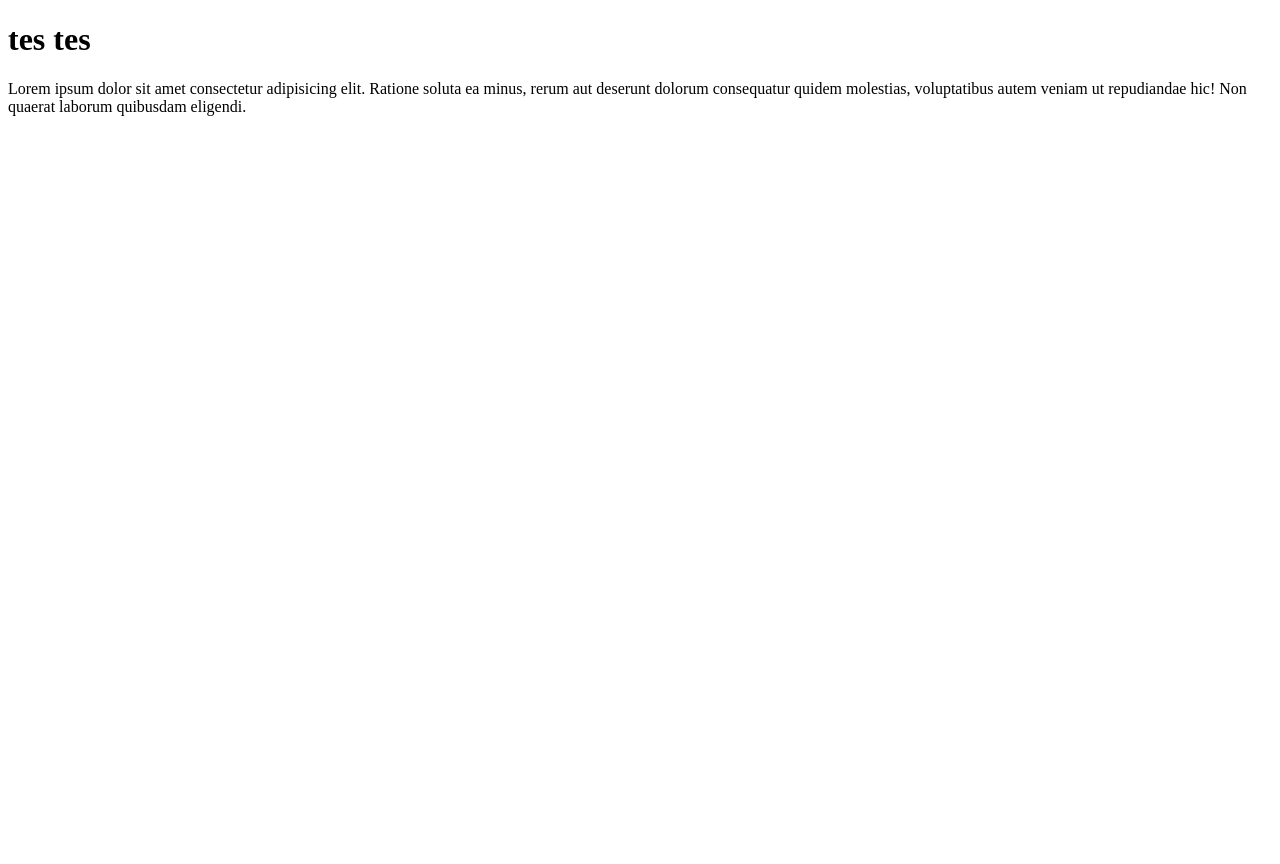
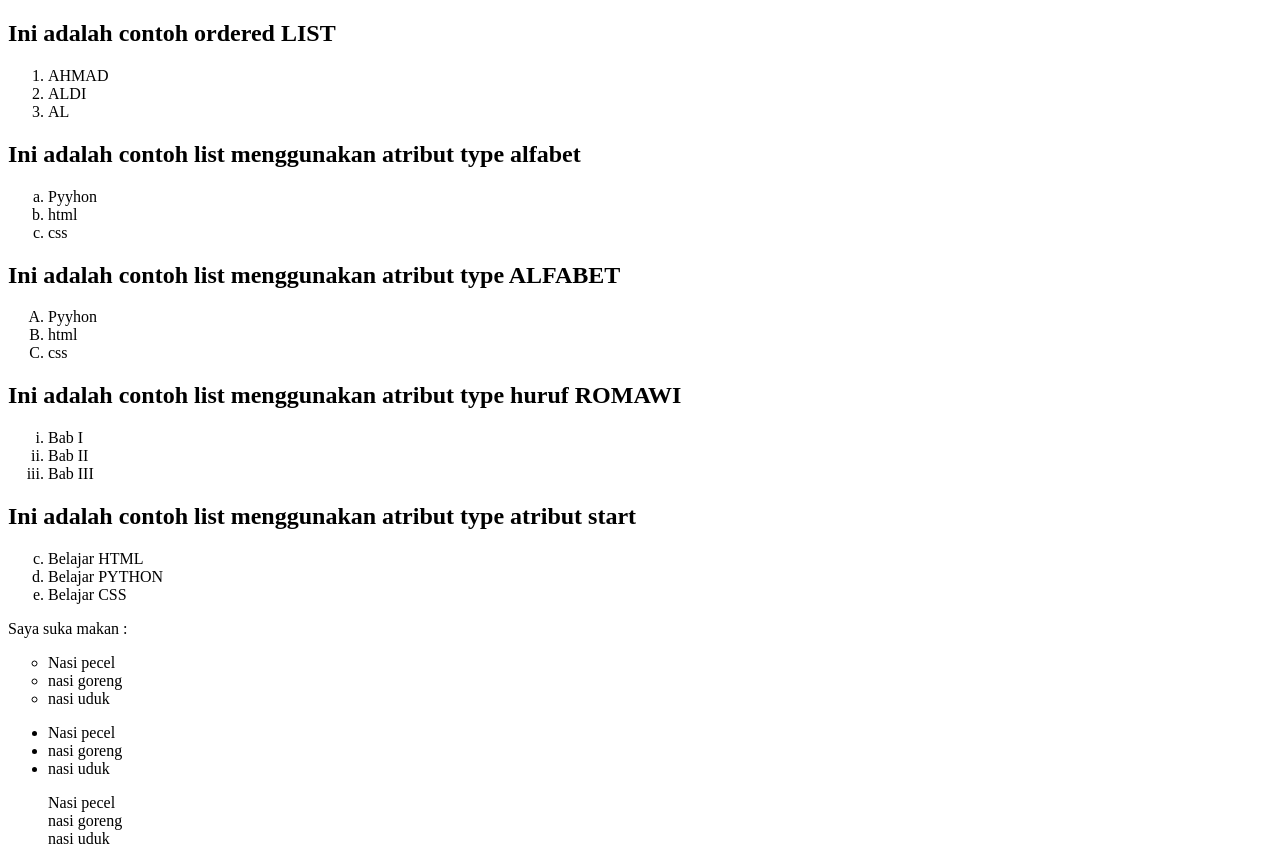
Before and after one commit to Hoseaaa777/BelajarFrontend, a plain HTML site: page hosea.html in a window 1280 px wide. Before the commit the page ends 800 px from the top, so only its background shows below. Drawn offline with Linux system fonts and the light colour scheme.

Commit message:
Add files via upload

```diff
--- a/hosea.html
+++ b/hosea.html
@@ -1,12 +1,61 @@
 <!DOCTYPE html>
-<html>
+<html lang="en">
 <head>
-    <title>Ameaningful Page Title</title>
+    <meta charset="UTF-8">
+    <meta name="viewport" content="width=device-width, initial-scale=1.0">
+    <title>LATIHAN MEMBUAT LIST</title>
 </head>
 <body>
-    <h1>tes tes </h1>
-    <p>Lorem ipsum dolor sit amet consectetur adipisicing elit. Ratione soluta ea minus, rerum aut deserunt dolorum
-        consequatur quidem molestias, voluptatibus autem veniam ut repudiandae hic! Non quaerat laborum quibusdam eligendi.</p>
+    <h2>Ini adalah contoh ordered LIST</h2>
+    <ol>
+        <li>AHMAD</li>
+        <li>ALDI</li>
+        <li>AL</li>
+    </ol>
+    <h2>  Ini adalah contoh list menggunakan atribut type alfabet</h2>
+    <ol type="a">
+        <li>Pyyhon</li>
+        <li>html</li>
+        <li>css</li>
+    </ol>
+    <h2>  Ini adalah contoh list menggunakan atribut type ALFABET </h2>
+    <ol type="A">
+        <li>Pyyhon</li>
+        <li>html</li>
+        <li>css</li></ol>
+
+        <h2>  Ini adalah contoh list menggunakan atribut type huruf ROMAWI </h2>
+    <ol type="i">
+        <li>Bab I </li>
+        <li>Bab II</li>
+        <li>Bab III</li>
+    </ol>
+    <h2>  Ini adalah contoh list menggunakan atribut type atribut start</h2>
+    <ol type="a" start="3">
+        <li>Belajar HTML</li>
+        <li>Belajar PYTHON</li>
+        <li>Belajar CSS</li>
+    </ol>
+    <p>Saya suka makan :</p>
+    <ul type="circle">
+        <li>Nasi pecel</li>
+        <li>nasi goreng</li>
+        <li>nasi uduk</li>
+    </ul>
+    <ul type="disc">
+        <li>Nasi pecel</li>
+        <li>nasi goreng</li>
+        <li>nasi uduk</li>
+    </ul>
+    <ul type="none">
+        <li>Nasi pecel</li>
+        <li>nasi goreng</li>
+        <li>nasi uduk</li>
+    </ul>
+
+
+
+
 
 </body>
 </html>
```
Also changed, not shown: hosea5.html (added, +47 -0 lines).
